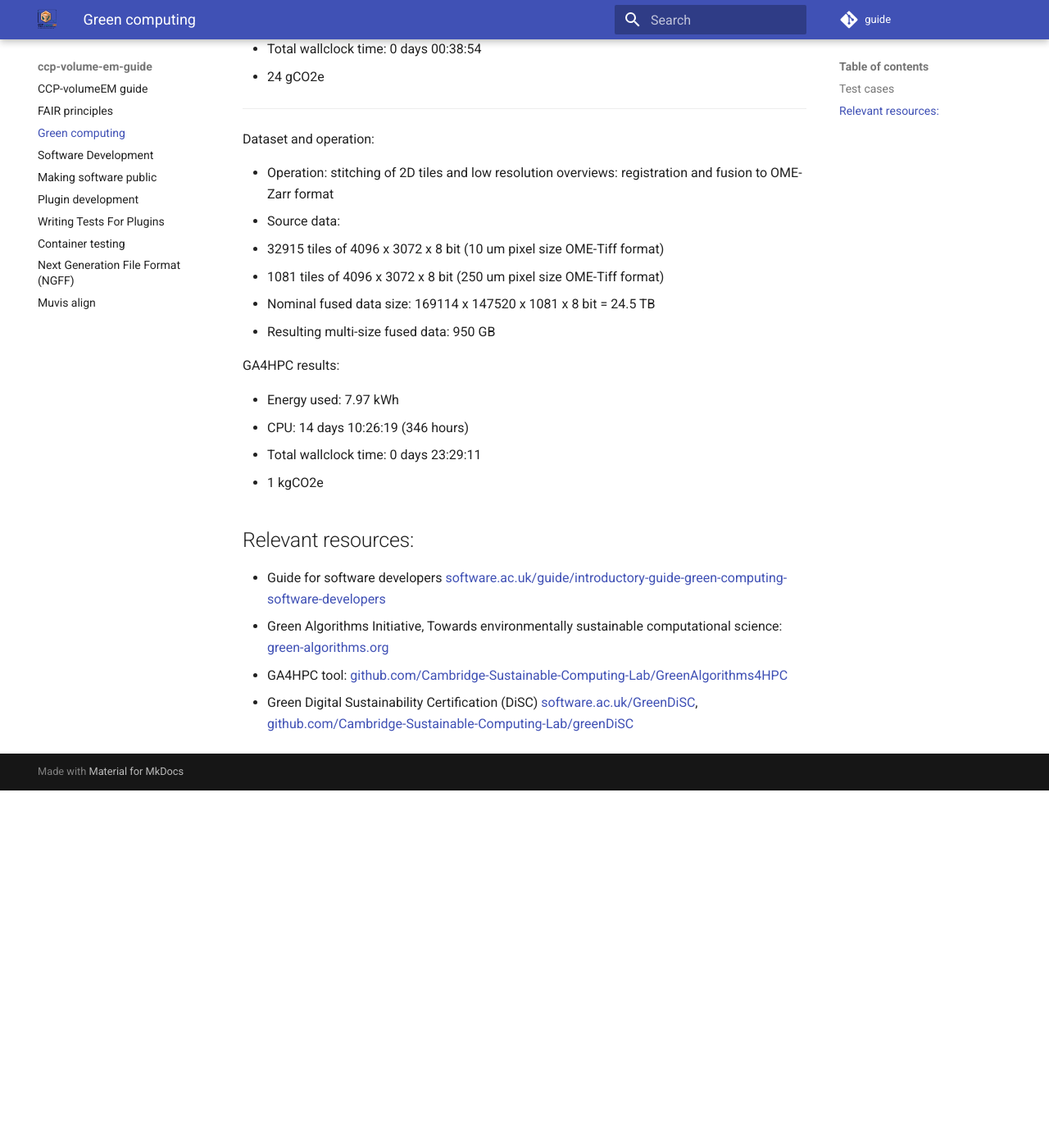
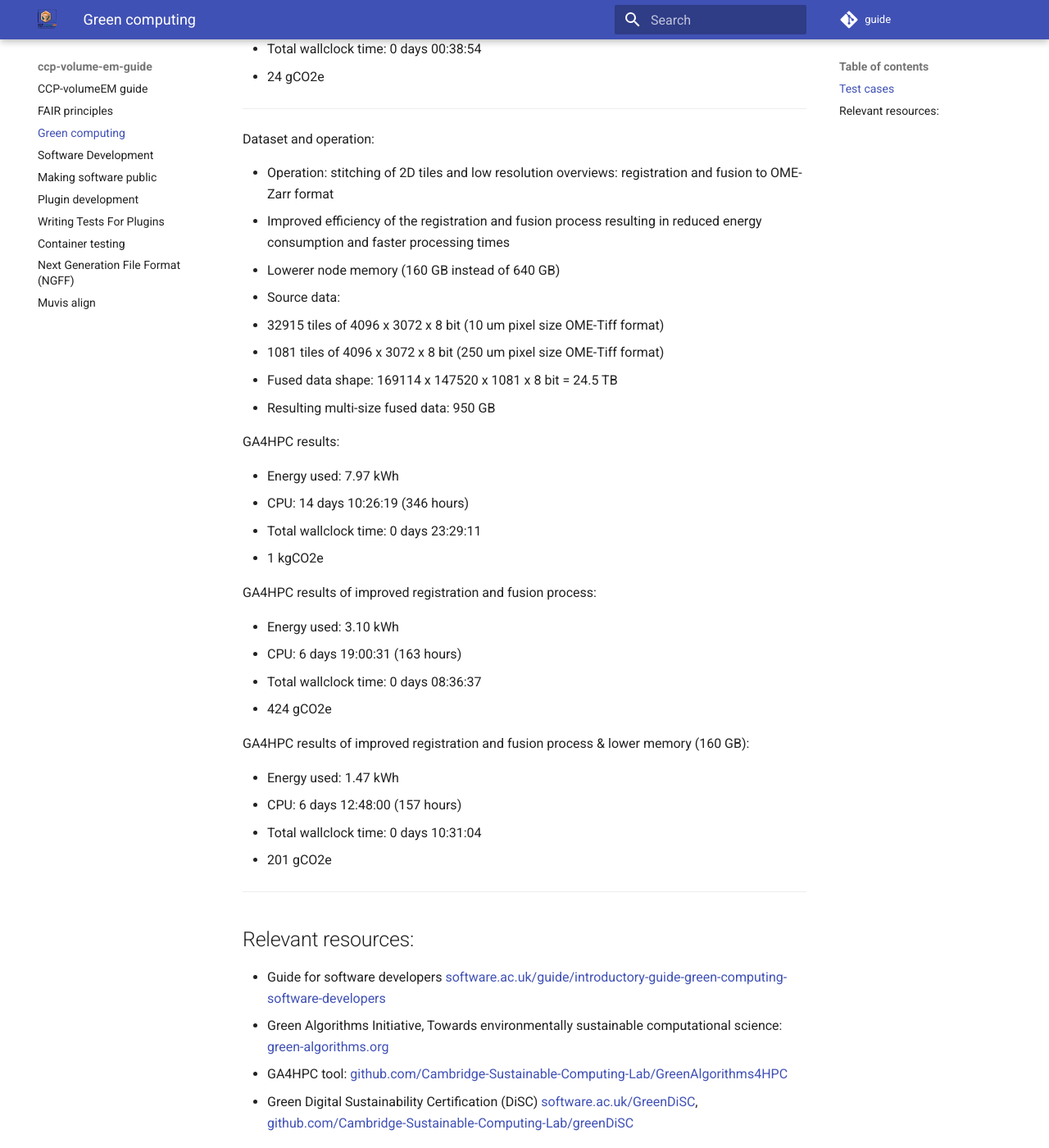
Before and after one commit to ccp-volume-em/guide, an MkDocs documentation site: the page built from docs/green.md, in a window 1280 px wide and 1400 px high, scrolled down 1491 px. Shown: the whole window at 82% size. Built offline with MkDocs 1.6.1 and Material for MkDocs 9.7.7, drawn with Linux system fonts in a browser that asks for light colours; comment, search, counter and statistics services are not loaded; before the commit the page ends 2455 px from its top, so only the background shows below that.

Commit message:
Update green.md

```diff
--- a/docs/green.md
+++ b/docs/green.md
@@ -56,10 +56,12 @@ ___
 Dataset and operation:
 
 * Operation: stitching of 2D tiles and low resolution overviews: registration and fusion to OME-Zarr format
+* Improved efficiency of the registration and fusion process resulting in reduced energy consumption and faster processing times
+* Lowerer node memory (160 GB instead of 640 GB)
 * Source data:
   * 32915 tiles of 4096 x 3072 x 8 bit (10 um pixel size OME-Tiff format)
   * 1081 tiles of 4096 x 3072 x 8 bit (250 um pixel size OME-Tiff format)
-* Nominal fused data size: 169114 x 147520 x 1081 x 8 bit = 24.5 TB
+* Fused data shape: 169114 x 147520 x 1081 x 8 bit = 24.5 TB
 * Resulting multi-size fused data: 950 GB
 
 GA4HPC results:
@@ -69,6 +71,22 @@ GA4HPC results:
 * Total wallclock time: 0 days 23:29:11
 * 1 kgCO2e
 
+GA4HPC results of improved registration and fusion process:
+
+* Energy used: 3.10 kWh
+* CPU: 6 days 19:00:31 (163 hours)
+* Total wallclock time: 0 days 08:36:37
+* 424 gCO2e
+
+GA4HPC results of improved registration and fusion process & lower memory (160 GB):
+
+* Energy used: 1.47 kWh
+* CPU: 6 days 12:48:00 (157 hours)
+* Total wallclock time: 0 days 10:31:04
+* 201 gCO2e
+
+___
+
 
 ## Relevant resources:
 
```
